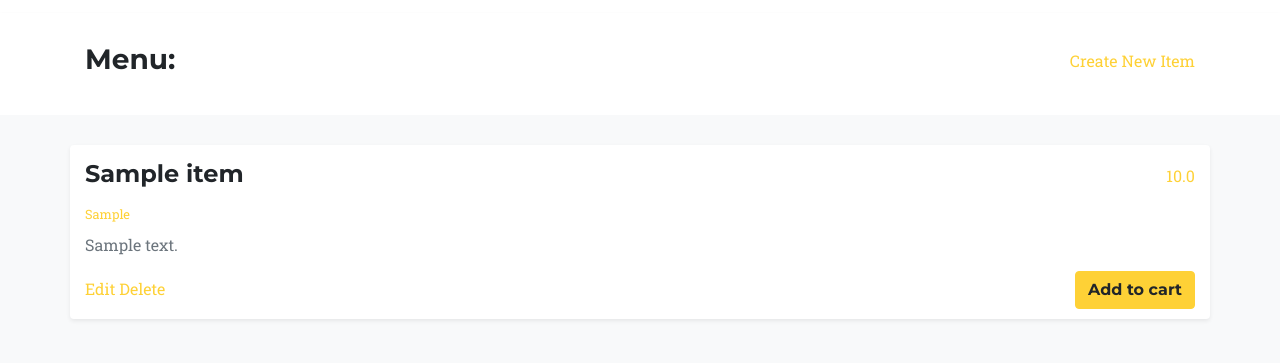
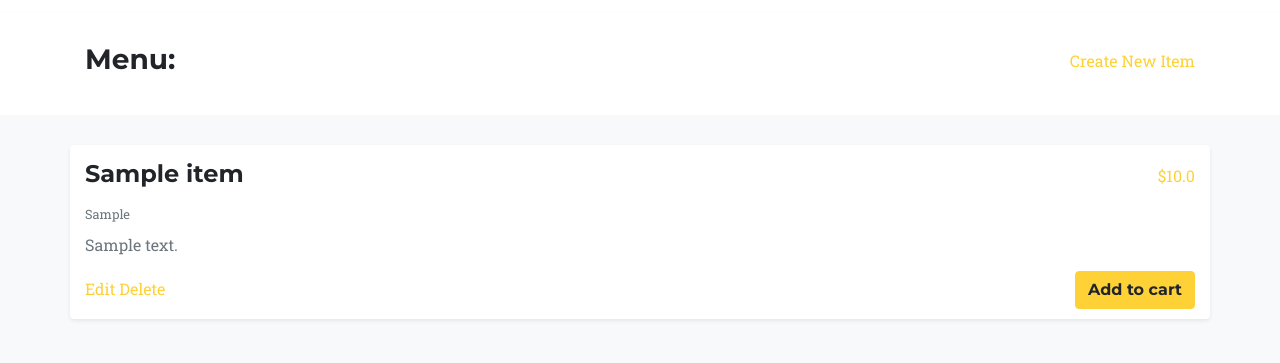
Before and after one commit to Swojak-A/Online_Menu, a Flask app: page /restaurants/1 in a window 1280 px wide. Shown: the part 780-1143 px from the top of the page. Run offline with Flask 2, Linux system fonts and the light colour scheme; tables that the repository leaves empty hold one stand-in row (values such as "Sample post"); some libraries are stand-ins or nearby versions; some web fonts are replaced.

Commit message:
menu.html: minor fix - menu_item price, course text-muted

```diff
--- a/templates/menu.html
+++ b/templates/menu.html
@@ -96,7 +96,6 @@
     <!-- Menu Items section -->
     <section class="bg-light micro-padding" id="menu-items">
     {% for i in menu_items %}
-    <!-- <section class="bg-light no-padding"> -->
 
       <div class="container item menu-item rounded shadow-sm">
 
@@ -105,14 +104,14 @@
             <h4>{{ i.name }}</h4>
           </div>
           <div class="col-lg-4 text-right">
-            <p>{{ i.price }}</p>
+            <p>${{ i.price }}</p>
           </div>
         </div>
 
         <div class="row">
           <div class="col-lg-12 text-left">
 
-            <p><small>{{ i.course }}</small></p>
+            <p><small class="text-muted">{{ i.course }}</small></p>
             <p class="text-muted">{{ i.description }}</p>
 
           </div>
@@ -129,7 +128,6 @@
         </div>
 
       </div>
-    <!-- </section> -->
 
     {% endfor %}
     </section>
```
